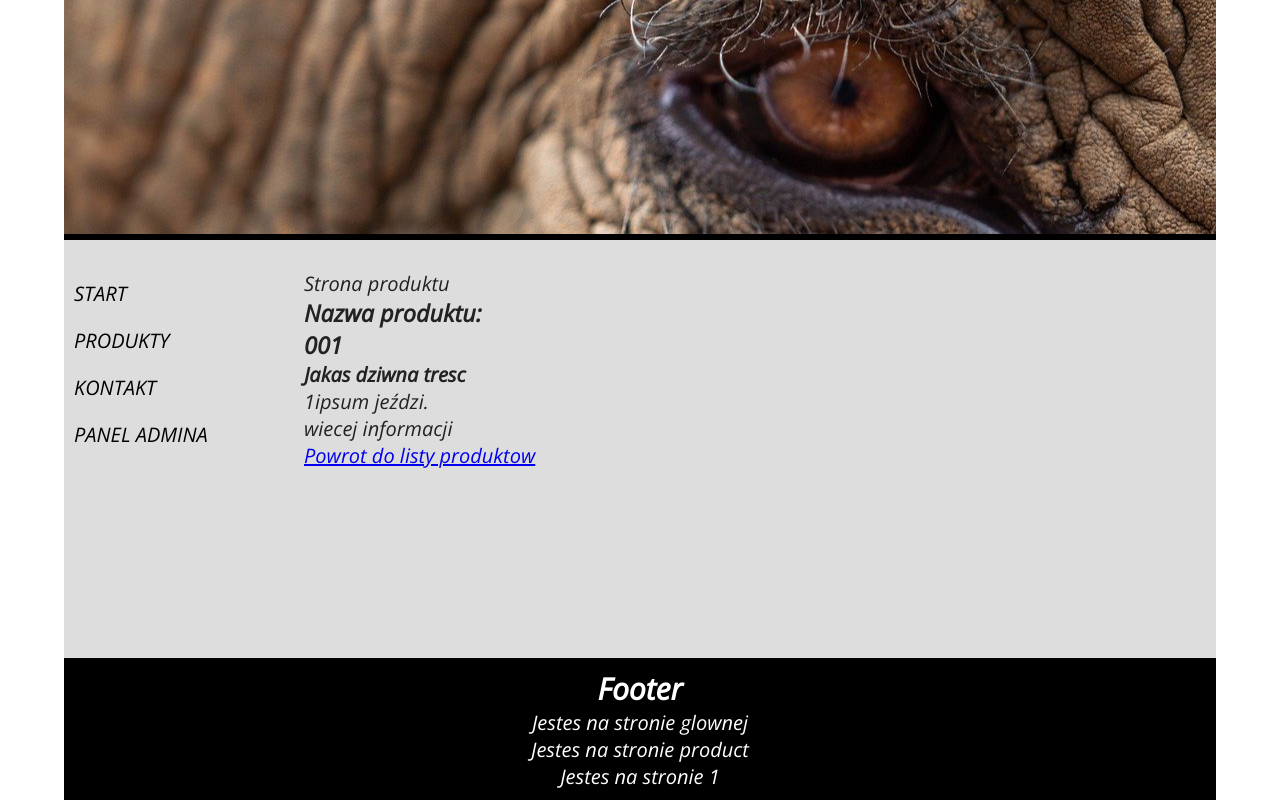
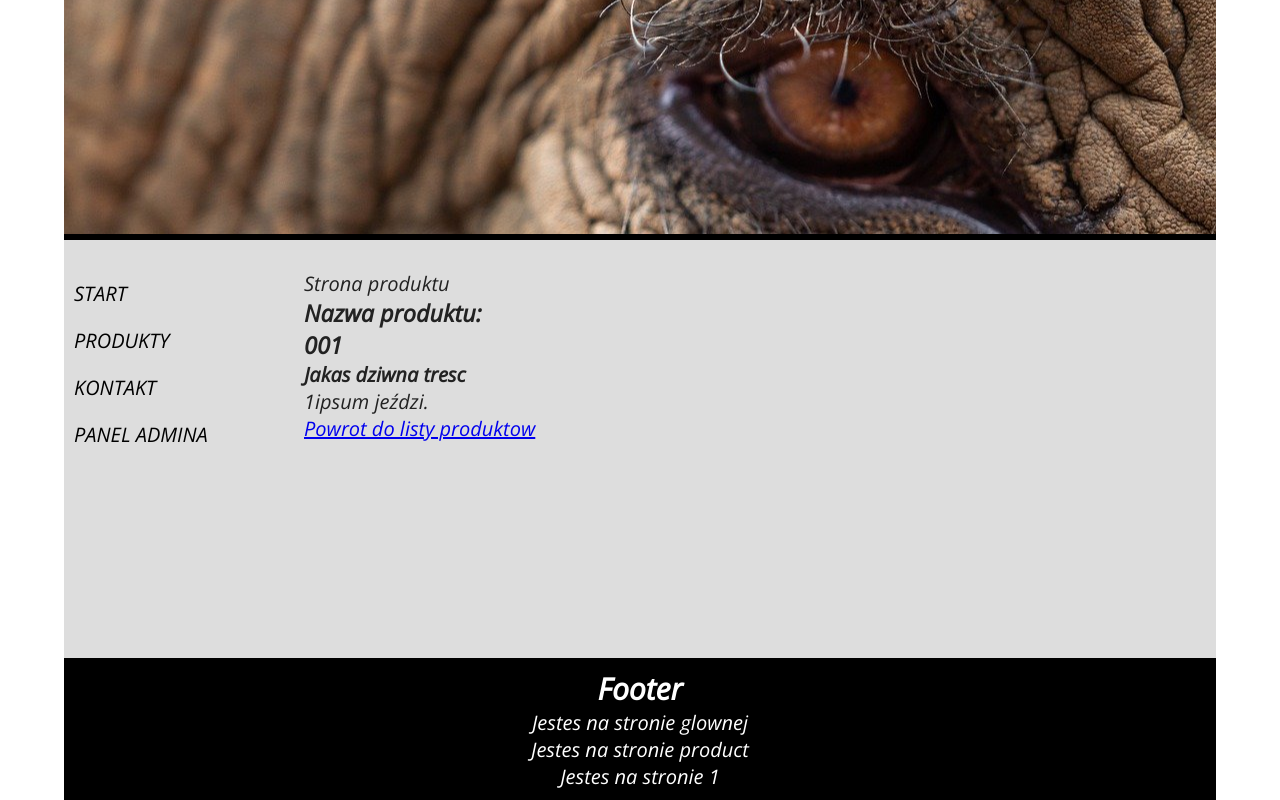
Before and after one commit to lukmul/asd, a React (Create React App) app in the folder s15-react-router-projekt/: page /product/1 in a window 1280 px wide. Built offline with nearby package versions, Linux system fonts and the light colour scheme.

Commit message:
branch3 first commit

```diff
--- a/s15-react-router-projekt/src/components/Product.js
+++ b/s15-react-router-projekt/src/components/Product.js
@@ -7,7 +7,7 @@ const Product = (props) => {
             <h3>00{props.productName}</h3>
             <h4>Jakas dziwna tresc</h4>
             <p>{props.productName}ipsum jeździ.</p>
-            <p>wiecej informacji</p>
+
         </article>
 
     );
```
